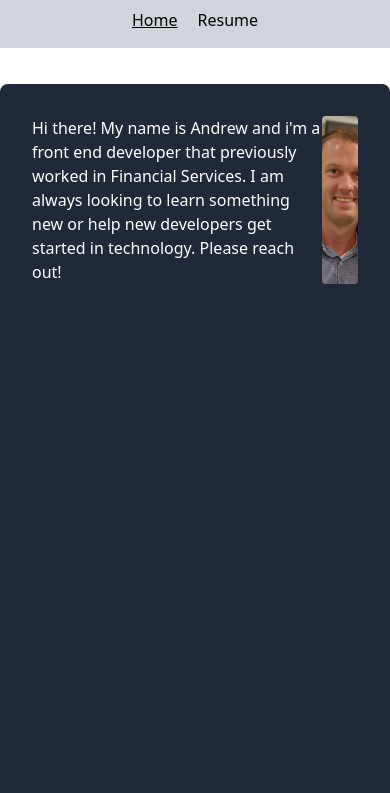
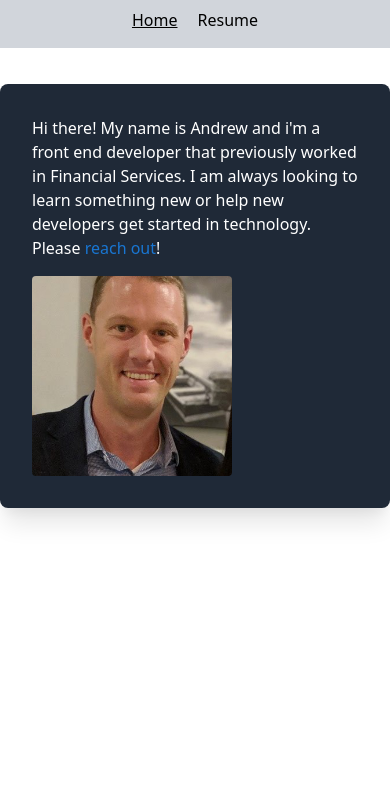
Before and after one commit to aramell/personal-site, a Gatsby site: page / in a window 390 px wide. Shown: the top 793 px of the page. Built offline with nearby package versions, Linux system fonts and the light colour scheme; Gatsby itself is replaced by a stand-in of ours.

Commit message:
responsiveness & fixed footer

```diff
--- a/src/layout.js
+++ b/src/layout.js
@@ -8,7 +8,7 @@ export default function Layout({ styles, children }) {
       <Header />
       <div class="bg-gray-900" />
       <div
-        class={`max-w-2xl min-h-screen m-auto bg-gray-800 justify-center rounded-lg my-9 shadow-xl
+        class={`max-w-2xl min-h-fit m-auto bg-gray-800 justify-center rounded-lg my-9 shadow-xl
         ${styles}`}
       >
         {children}
--- a/src/pages/footer.js
+++ b/src/pages/footer.js
@@ -4,7 +4,7 @@ import LinkedInIcon from "@mui/icons-material/LinkedIn"
 import EmailIcon from "@mui/icons-material/Email"
 
 const Footer = () => (
-  <div class="p-2 flex justify-center h-12 bg-green-400">
+  <footer class="p-2 flex justify-center h-12 bg-green-400 fixed bottom-0 w-full">
     <a
       href="https://www.instagram.com/ramell86/"
       target="_blank"
@@ -28,7 +28,7 @@ const Footer = () => (
     >
       <EmailIcon />
     </a>
-  </div>
+  </footer>
 )
 
 export default Footer
--- a/src/pages/index.js
+++ b/src/pages/index.js
@@ -8,14 +8,14 @@ const IndexPage = () => {
     <main>
       <title>Andrew Ramell's Website</title>
       <Layout styles="max-w-none">
-        <div class="text-white p-8 flex justify-between">
-          <p class="max-w-sm">
+        <div class="text-white p-8 flex justify-between flex-wrap">
+          <p class="max-w-sm pb-4">
             Hi there! My name is Andrew and i'm a front end developer that
             previously worked in Financial Services. I am always looking to
             learn something new or help new developers get started in
             technology. Please{" "}
             <Link
-              class="no-underline"
+              underline="none"
               rel="noreferrer"
               target="_blank"
               href="mailto:andrew.ramell@gmail.com"
--- a/src/pages/resume.js
+++ b/src/pages/resume.js
@@ -6,10 +6,10 @@ const Resume = () => (
     <Layout styles="max-w-4xl bg-white flex justify-center">
       <iframe
         src="https://docs.google.com/presentation/d/e/2PACX-1vRWIgCG60dXL3GTXkUfpq-T5y7Skn7Y63SRx5AnIOkqjlkzE_5LoBD0SX39ACGGrQWfj3LwpQHWBqbj/embed?start=false&loop=false&delayms=3000"
-        frameborder="0"
+        frameBorder="0"
         width="816"
         height="1085"
-        allowfullscreen="true"
+        allowFullScreen
         mozallowfullscreen="true"
         title="andrew ramell resume"
         webkitallowfullscreen="true"
```
